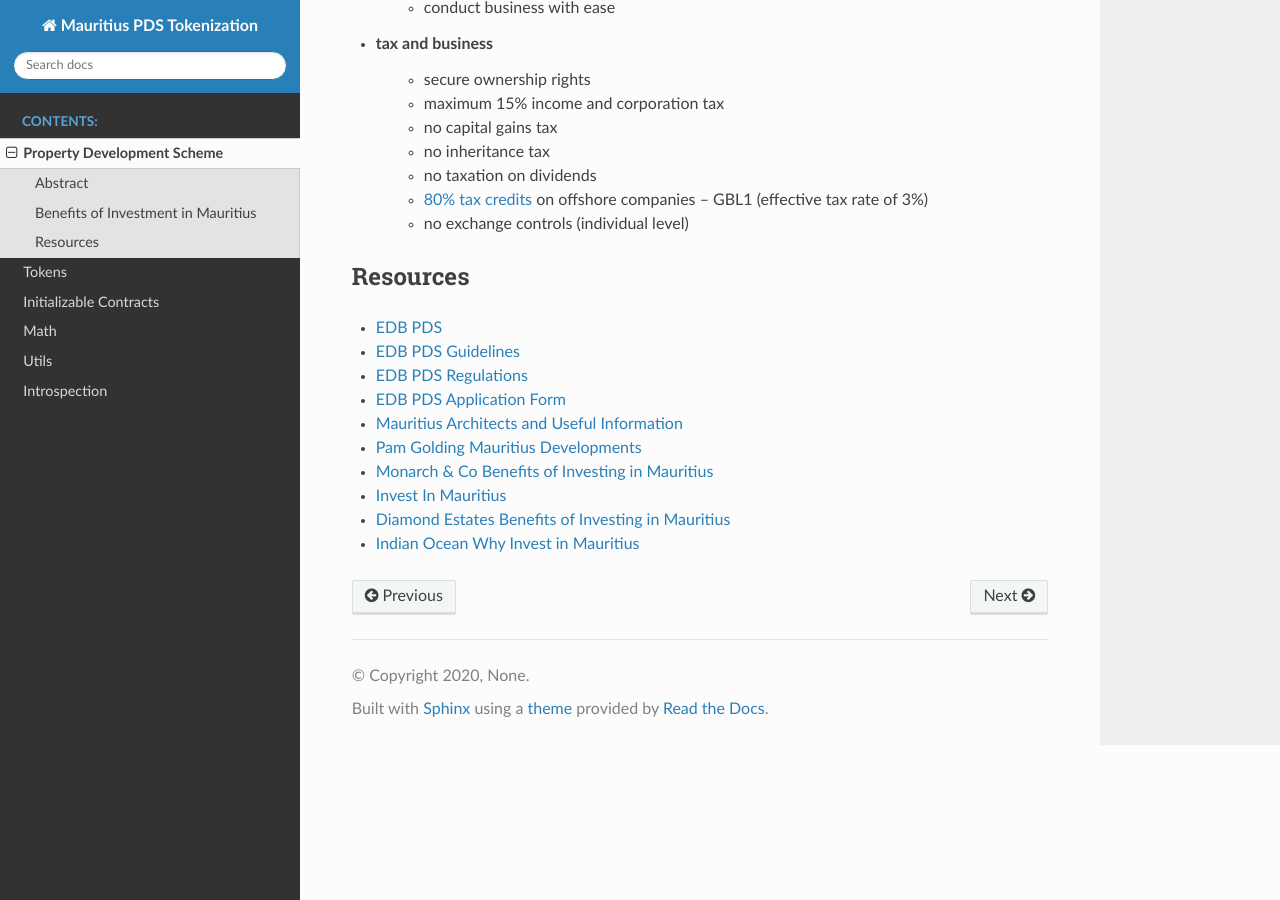
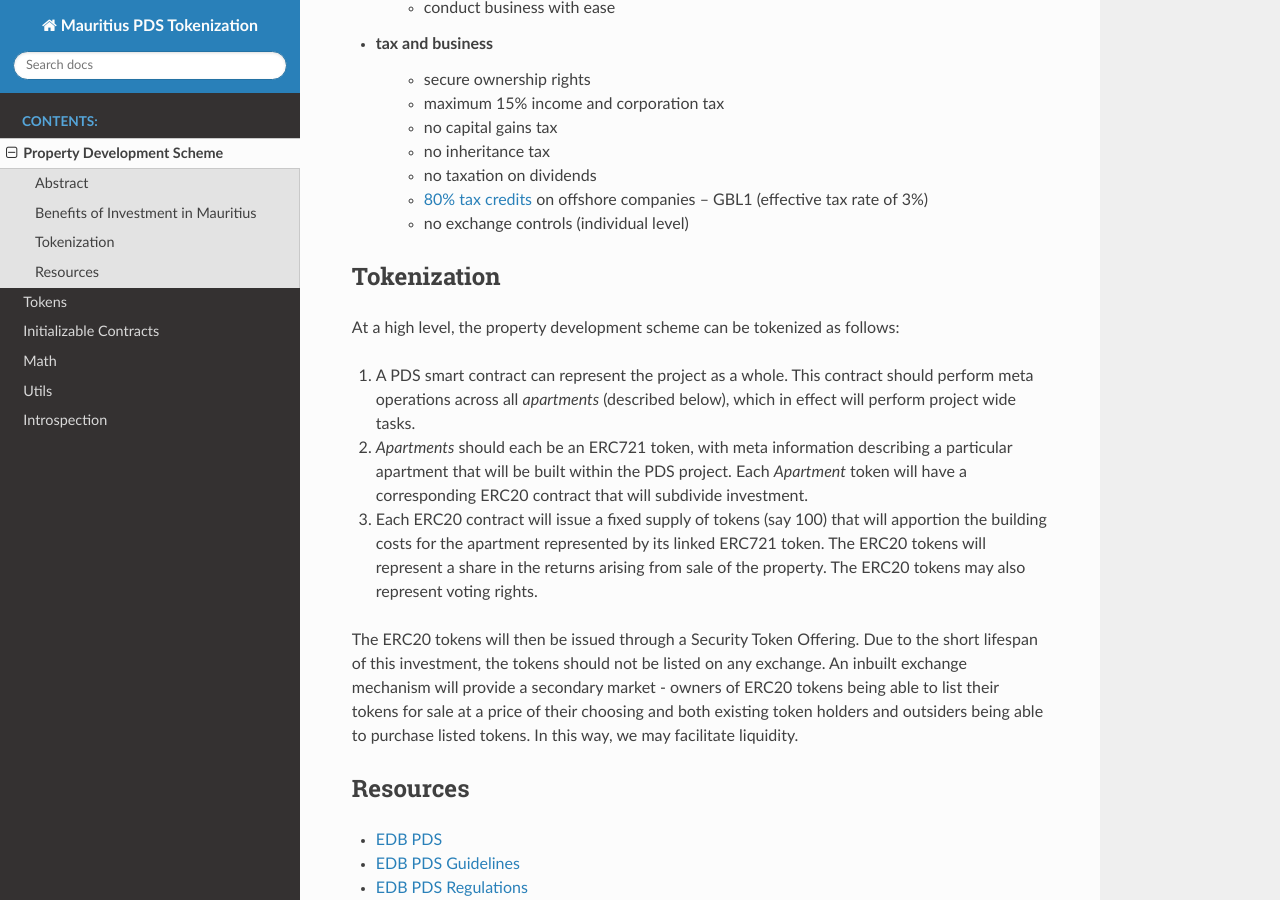
Before and after one commit to 8563a236e65cede7b14220e65c70ad5718144a3/mauritius-pds-tokenization, a Sphinx documentation site: the page built from docs/source/pds_index.rst, in a window 1280 px wide and 900 px high, scrolled down 1152 px. Built offline with Sphinx 7.4.7 and the Read the Docs theme 2.0.0, drawn with Linux system fonts in a browser that asks for light colours; pages that are not in the unit, such as notebooks, are missing from menus.

Commit message:
(Document) tokenization process
Why: Describe at a high level how a PDS could be tokenized

How: reStructuredText Sphinx

Tags: docs tokenization

```diff
--- a/docs/source/pds_index.rst
+++ b/docs/source/pds_index.rst
@@ -60,7 +60,32 @@ are:
     - no exchange controls (individual level)
 
 
+Tokenization
+------------
 
+At a high level, the property development scheme can be tokenized as
+follows:
+
+1. A PDS smart contract can represent the project as a whole. This contract
+   should perform meta operations across all *apartments* (described
+   below), which in effect will perform project wide tasks.
+2. *Apartments* should each be an ERC721 token, with meta information
+   describing a particular apartment that will be built within the
+   PDS project. Each *Apartment* token will have a corresponding ERC20
+   contract that will subdivide investment.
+3. Each ERC20 contract will issue a fixed supply of tokens (say 100) that
+   will apportion the building costs for the apartment represented by its
+   linked ERC721 token. The ERC20 tokens will represent a share in the
+   returns arising from sale of the property. The ERC20 tokens may also
+   represent voting rights.
+
+The ERC20 tokens will then be issued through a Security Token Offering.
+Due to the short lifespan of this investment, the tokens should not be
+listed on any exchange. An inbuilt exchange mechanism will provide a
+secondary market - owners of ERC20 tokens being able to list their tokens
+for sale at a price of their choosing and both existing token holders and
+outsiders being able to purchase listed tokens. In this way, we may
+facilitate liquidity.
 
 Resources
 ---------
```
